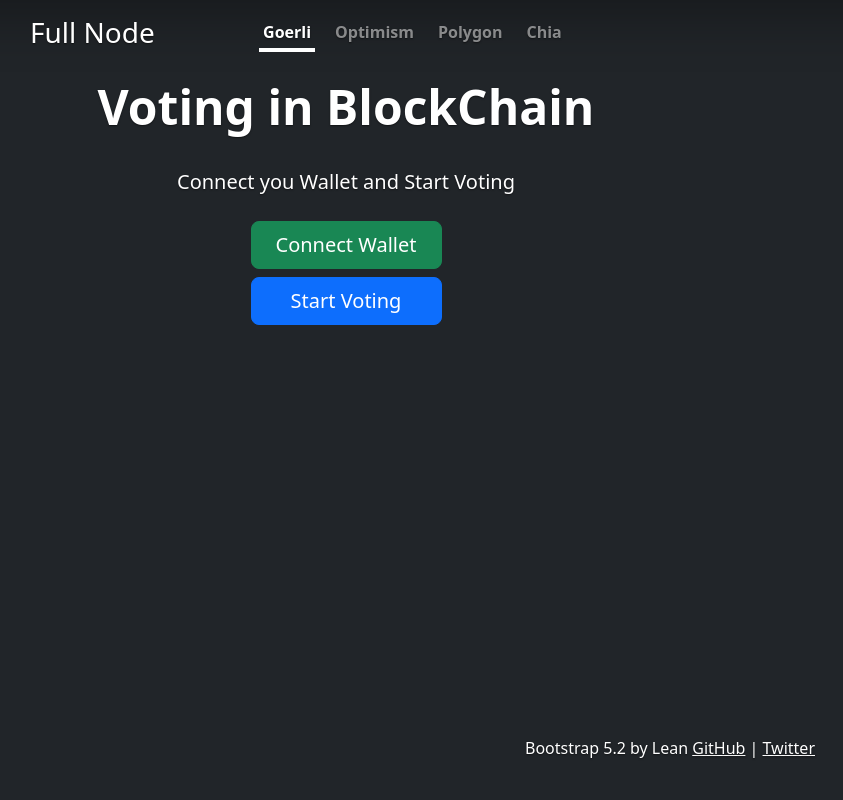
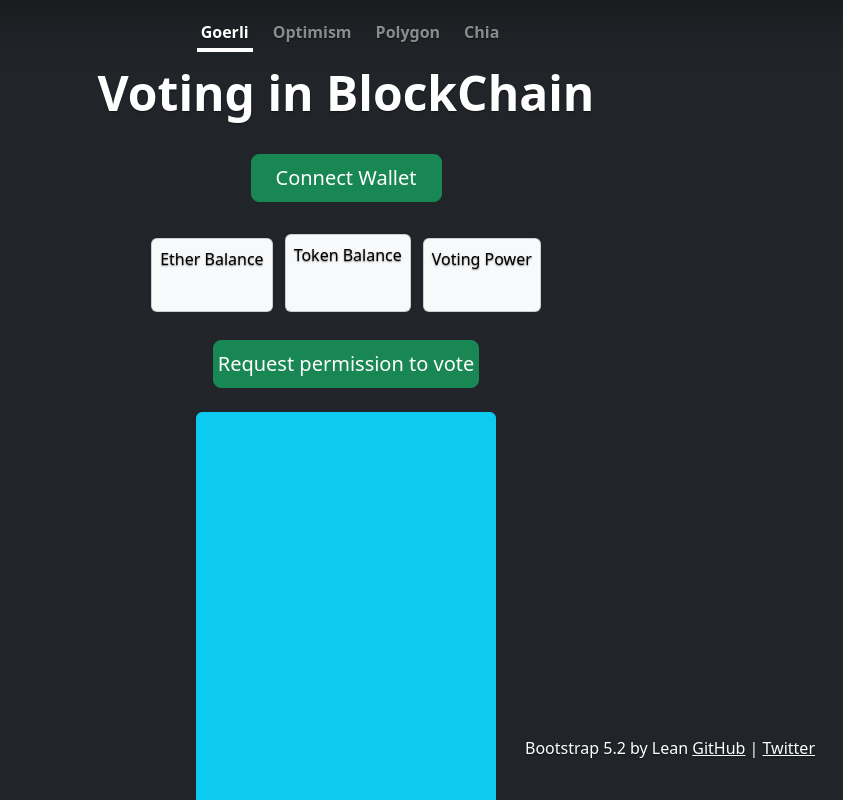
Before and after one commit to leanlp/SistemOfVoting, an Angular app in the folder angular/: page / in a window 1280 px wide. Shown: the top 800 px of the page, without its empty margins (294-1137 px from the left). Built offline with nearby package versions, Linux system fonts and the light colour scheme.

Commit message:
remove button start

```diff
--- a/angular/src/app/app.component.html
+++ b/angular/src/app/app.component.html
@@ -4,7 +4,7 @@
   <div class="cover-container d-flex w-100 h-50 p-3 mx-auto flex-column">
     <header class="mb-auto">
       <div>
-        <h3 class="float-md-start px-1 mb-3">Full  Node</h3>
+        <h3 class="float-md-start px-1 mb-3"><h2>{{winner}}</h2><h6 *ngIf="wallet">is Proposal Winner </h6> </h3>
         <nav class="nav nav-masthead justify-content-center ">
           <a class="nav-link fw-bold py-1 px-1 active" aria-current="page" href="#">Goerli</a>
           <a class="nav-link fw-bold py-1 px-1" href="#">Optimism</a>
@@ -25,18 +25,21 @@
         <br>
         <div class="col-lg-12 mx-auto ">
           <div *ngIf="!wallet">
-            <p class="lead mb-4">Connect you Wallet and Start Voting</p>
+            <!-- <p class="lead mb-3">Connect you Wallet and Start Voting</p> -->
             <div class="d-grid gap-2  justify-content-sm-center">
               <button  type="button" class="btn btn-success btn-lg px-4 gap-3 " (click)="connectWallet()">Connect Wallet</button>
-              <button type="button" class="btn btn-primary btn-lg px-4 gap-3" (click)="start()">Start Voting</button>
+              <!-- <button type="button" class="btn btn-primary btn-lg px-4 gap-3" (click)="start()">Start Voting</button> -->
 
               <!-- <button disable type="button" class="btn btn-info btn-lg px-4 gap-3" >Import Wallet</button> -->
+              <br>
           </div>
           </div>
-          <div *ngIf="wallet">
+
+
+          <div >
           <!-- <p class=" card text-bg-info container-xxl "> Your address: {{wallet}}</p> -->
           <!-- <p class="card text-bg-info container-xxl "> Token contract: {{tokenContractAddress}}</p> -->
-         <h2>{{winner}}</h2><h6 >is Proposal Winner </h6>
+         <!-- <h2>{{winner}}</h2><h6 >is Proposal Winner </h6>  -->
           <div class="d-grid gap-2 d-sm-flex justify-content-sm-center">
             <div class="card p-2 m-1 text-bg-light">
             <p>Ether Balance</p>
--- a/angular/src/app/app.component.ts
+++ b/angular/src/app/app.component.ts
@@ -274,6 +274,7 @@ const signer = MetaMaskprovider.getSigner();
     console.log(address, accounts, signer);
 
   } )
+  this.start()
 }
 }
 
```
